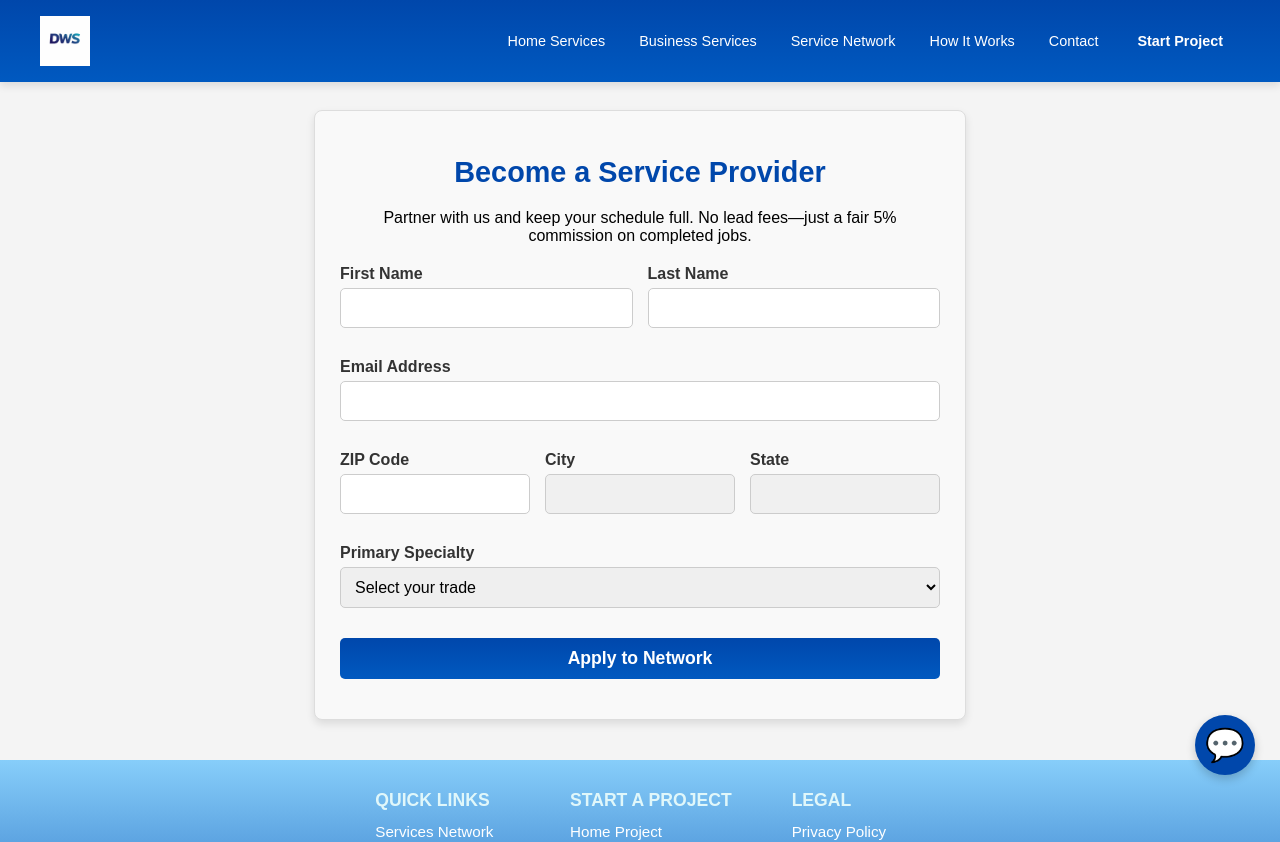
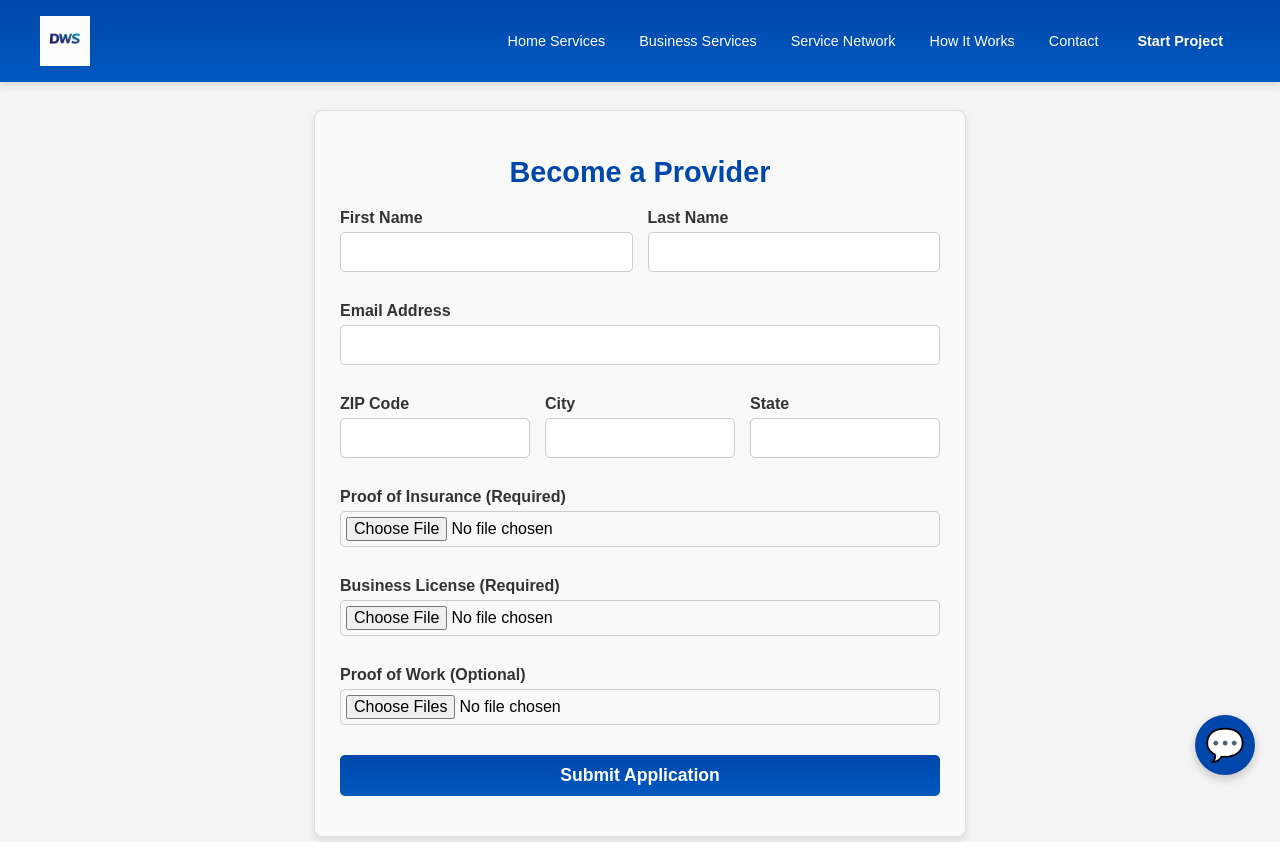
Before and after one commit to uploadnprogress/DWreact, a React (Vite) app: page /ju in a window 1280 px wide. Shown: the top 842 px of the page. Built offline with nearby package versions, Linux system fonts and the light colour scheme.

Commit message:
Fix: Enabled file uploads and optimized H1 brand hierarchy

```diff
--- a/src/pages/HomePage.jsx
+++ b/src/pages/HomePage.jsx
@@ -12,57 +12,39 @@ function HomePage() {
         <title>DoneWright Services | Seattle Vetted Contractor Network</title>
       </Helmet>
 
-      {/* Hero Section - Tags Swapped for Correct Sizing */}
       <section className="hero">
         <div className="container">
-          {/* h2 is the larger font size in your CSS */}
-          <h2>DoneWright Services</h2>
-
-          {/* h3 is the smaller/supporting font size in your CSS */}
-          <h3>We Coordinate. They Deliver.</h3>
-
+          {/* H1 for Brand Dominance */}
+          <h1>DoneWright Services</h1>
+          {/* H2 for Tagline */}
+          <h2>We Coordinate. They Deliver.</h2>
           <p>Seattle's premier network of vetted independent contractors.</p>
         </div>
       </section>
 
-      {/* Services Section */}
       <section className="content-section">
         <div className="container">
           <h2 className="section-title">Professional Services for Every Need</h2>
-          <p className="intro" style={{ textAlign: 'center' }}>Select a service category to begin.</p>
-
           <div className="service-cards">
-            {/* Residential Tile */}
             <div
               className="card"
               onClick={() => navigate('/start-project', { state: { type: 'home' } })}
-              style={{
-                cursor: 'pointer',
-                backgroundImage: 'linear-gradient(rgba(0,0,0,0.4), rgba(0,0,0,0.4)), url("/images/home-services.jpg")',
-                backgroundSize: 'cover',
-                backgroundPosition: 'center'
-              }}
+              style={{ backgroundImage: 'linear-gradient(rgba(0,0,0,0.4), rgba(0,0,0,0.4)), url("/images/home-services.jpg")' }}
             >
               <div className="card-content">
                 <h4>Residential</h4>
-                <p>Assembly, mounting, and home repairs.</p>
+                <p>Assembly, mounting, and repairs.</p>
               </div>
             </div>
 
-            {/* Business Tile */}
             <div
               className="card"
               onClick={() => navigate('/start-project', { state: { type: 'business' } })}
-              style={{
-                cursor: 'pointer',
-                backgroundImage: 'linear-gradient(rgba(0,0,0,0.4), rgba(0,0,0,0.4)), url("https://images.unsplash.com/photo-1497366216548-37526070297c?auto=format&fit=crop&w=800&q=80")',
-                backgroundSize: 'cover',
-                backgroundPosition: 'center'
-              }}
+              style={{ backgroundImage: 'linear-gradient(rgba(0,0,0,0.4), rgba(0,0,0,0.4)), url("https://images.unsplash.com/photo-1497366216548-37526070297c?auto=format&fit=crop&w=800&q=80")' }}
             >
               <div className="card-content">
                 <h4>Commercial</h4>
-                <p>Office setups and retail maintenance.</p>
+                <p>Office and retail maintenance.</p>
               </div>
             </div>
           </div>
--- a/src/pages/JoinUsPage.jsx
+++ b/src/pages/JoinUsPage.jsx
@@ -3,7 +3,7 @@ import { Helmet } from 'react-helmet-async';
 
 const JoinUsPage = () => {
   const [formData, setFormData] = useState({
-    firstName: '', lastName: '', email: '', phone: '', zip: '', city: '', state: '', specialty: ''
+    firstName: '', lastName: '', email: '', zip: '', city: '', state: ''
   });
 
   const handleZipChange = async (e) => {
@@ -28,22 +28,20 @@ const JoinUsPage = () => {
     <div className="form-section">
       <Helmet><title>Join the Network | DoneWright Services</title></Helmet>
       <div className="form-container">
-        <h1 className="section-title">Become a Service Provider</h1>
-        <p style={{ textAlign: 'center', marginBottom: '20px' }}>
-          Partner with us and keep your schedule full. No lead fees—just a fair 5% commission on completed jobs.
-        </p>
+        <h1 className="section-title">Become a Provider</h1>
 
-        <form name="provider-signup" method="POST" data-netlify="true">
+        {/* encType is REQUIRED for file uploads to work with Make.com */}
+        <form name="provider-signup" method="POST" data-netlify="true" encType="multipart/form-data">
           <input type="hidden" name="form-name" value="provider-signup" />
 
           <div style={{ display: 'grid', gridTemplateColumns: '1fr 1fr', gap: '15px' }}>
             <div className="form-group">
               <label>First Name</label>
-              <input type="text" name="firstName" required onChange={(e) => setFormData({...formData, firstName: e.target.value})} />
+              <input type="text" name="firstName" required />
             </div>
             <div className="form-group">
               <label>Last Name</label>
-              <input type="text" name="lastName" required onChange={(e) => setFormData({...formData, lastName: e.target.value})} />
+              <input type="text" name="lastName" required />
             </div>
           </div>
 
@@ -59,27 +57,31 @@ const JoinUsPage = () => {
             </div>
             <div className="form-group">
               <label>City</label>
-              <input type="text" name="city" value={formData.city} readOnly style={{ backgroundColor: '#f0f0f0' }} />
+              <input type="text" name="city" value={formData.city} readOnly />
             </div>
             <div className="form-group">
               <label>State</label>
-              <input type="text" name="state" value={formData.state} readOnly style={{ backgroundColor: '#f0f0f0' }} />
+              <input type="text" name="state" value={formData.state} readOnly />
             </div>
           </div>
 
+          {/* File Upload Fields for Automation */}
           <div className="form-group">
-            <label>Primary Specialty</label>
-            <select name="specialty" required>
-              <option value="">Select your trade</option>
-              <option value="furniture-assembly">Furniture Assembly</option>
-              <option value="mounting">TV & Art Mounting</option>
-              <option value="handyman">General Handyman</option>
-              <option value="electrical">Electrical</option>
-              <option value="plumbing">Plumbing</option>
-            </select>
+            <label>Proof of Insurance (Required)</label>
+            <input type="file" name="insurance" required />
           </div>
 
-          <button type="submit" className="btn">Apply to Network</button>
+          <div className="form-group">
+            <label>Business License (Required)</label>
+            <input type="file" name="license" required />
+          </div>
+
+          <div className="form-group">
+            <label>Proof of Work (Optional)</label>
+            <input type="file" name="portfolio" multiple />
+          </div>
+
+          <button type="submit" className="btn">Submit Application</button>
         </form>
       </div>
     </div>
```
